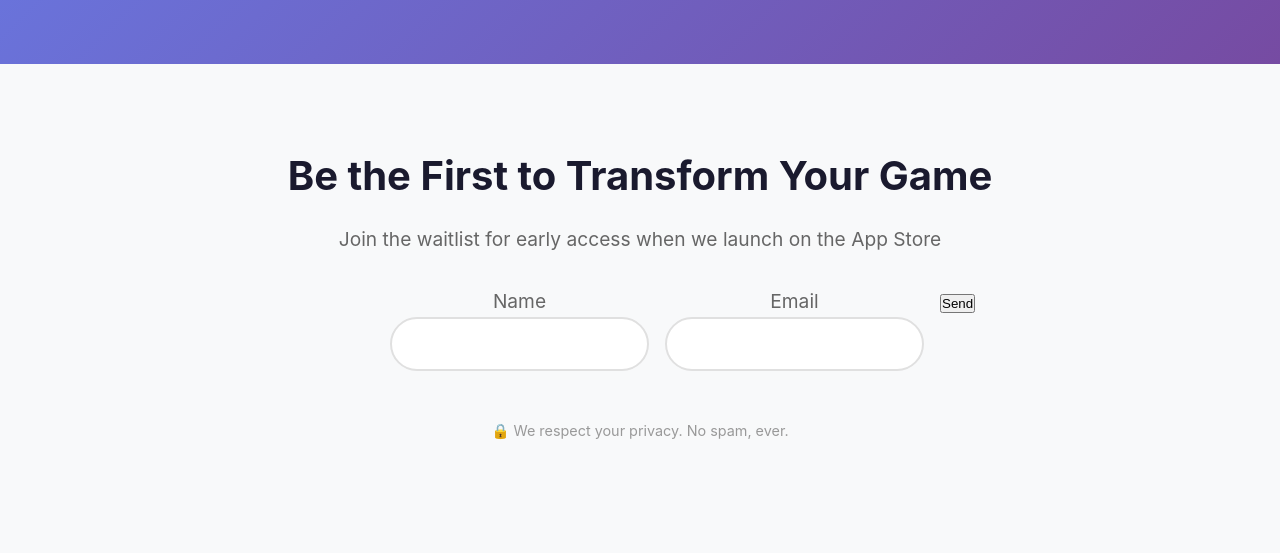
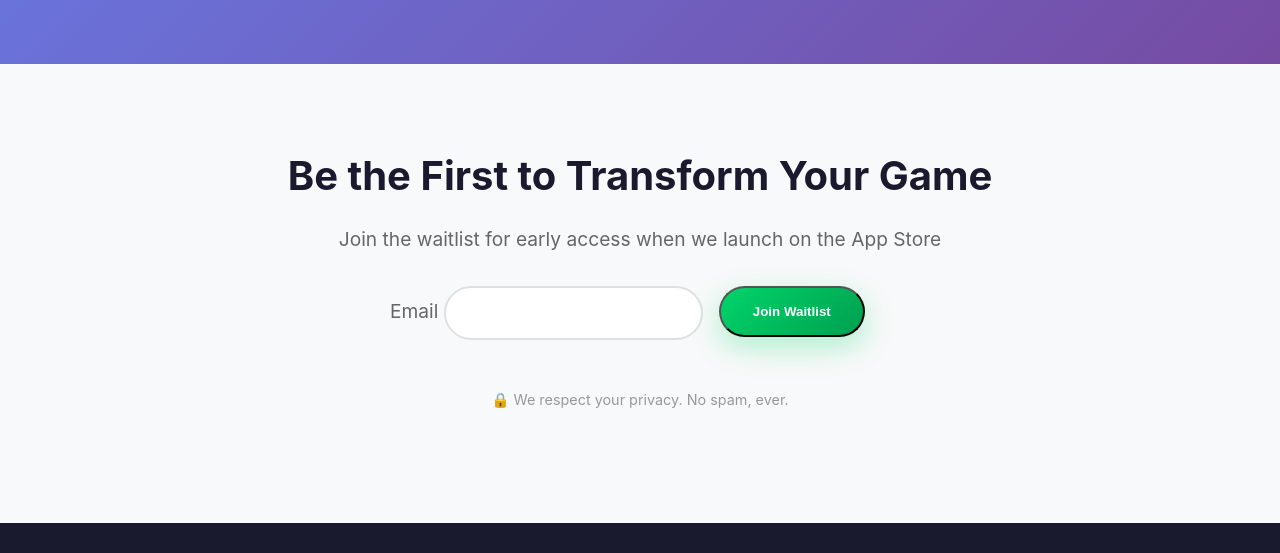
Before and after one commit to kembo001/TennisRatingPromo, a plain HTML site: page index.html in a window 1280 px wide. Shown: the part 2646-3199 px from the top of the page. Drawn offline with Linux system fonts and the light colour scheme.

Commit message:
Form Update

```diff
--- a/index.html
+++ b/index.html
@@ -165,13 +165,10 @@
 
 <form class="email-form" name="contact" netlify>
   <p>
-    <label>Name <input class="email-input" type="text" name="name" /></label>
-  </p>
-  <p>
     <label>Email <input class="email-input" type="email" name="email" /></label>
   </p>
   <p>
-    <button type="submit">Send</button>
+    <button type="submit" class="btn btn-primary">Join Waitlist</button>
   </p>
 </form>
             <p style="margin-top: 1rem; font-size: 0.9rem; color: #999;">
```
